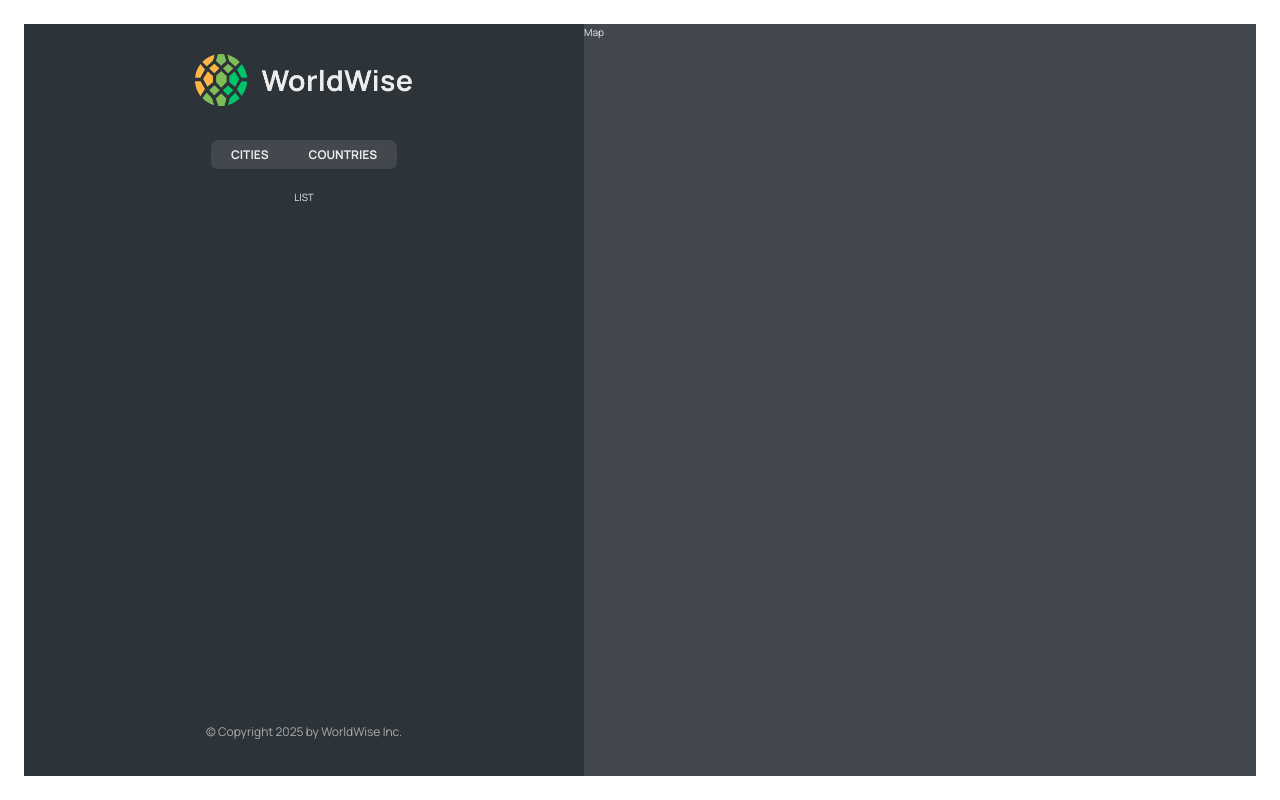
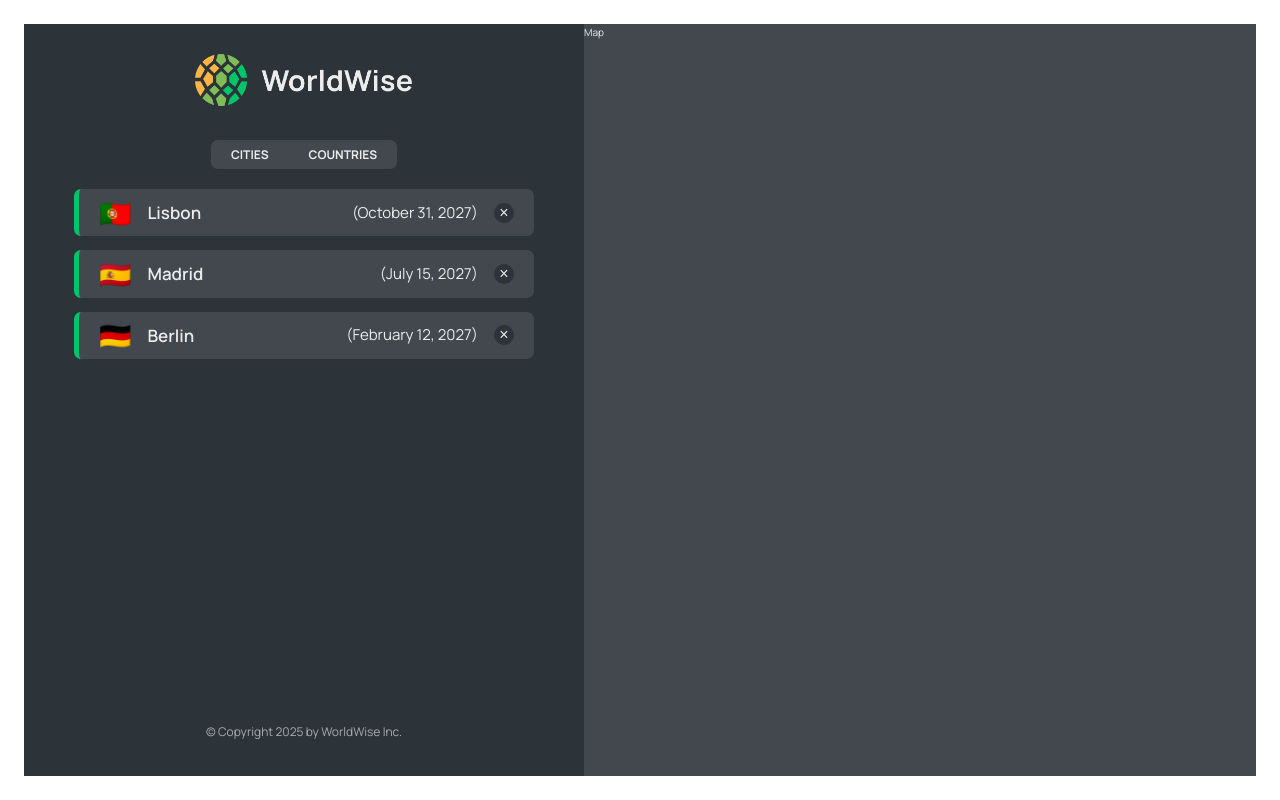
Before and after one commit to jayaquino/learning-react-worldwise, a React (Vite) app: page /app in a window 1280 px wide. Built offline with nearby package versions, Linux system fonts and the light colour scheme; data requests are answered from the project's data file.

Commit message:
feature(cities): add cities list

```diff
--- a/package.json
+++ b/package.json
@@ -7,9 +7,11 @@
     "dev": "vite",
     "build": "vite build",
     "lint": "eslint . --ext js,jsx --report-unused-disable-directives --max-warnings 0",
-    "preview": "vite preview"
+    "preview": "vite preview",
+    "server": "json-server --watch data/cities.json --port 9000 --delay 500"
   },
   "dependencies": {
+    "json-server": "^0.17.3",
     "react": "^18.2.0",
     "react-dom": "^18.2.0",
     "react-router-dom": "^6.28.2"
--- a/src/App.jsx
+++ b/src/App.jsx
@@ -5,8 +5,30 @@ import Homepage from "./pages/Homepage";
 import PageNotFound from "./pages/PageNotFound";
 import AppLayout from "./pages/AppLayout";
 import Login from "./pages/Login";
+import CityList from "./components/CityList";
+import { useState, useEffect } from "react";
+
+const BASE_URL = "http://localhost:9000";
 
 function App() {
+  const [cities, setCities] = useState([]);
+  const [isLoading, setIsLoading] = useState(false);
+
+  useEffect(function () {
+    async function fetchCities() {
+      try {
+        setIsLoading(true);
+        const res = await fetch(`${BASE_URL}/cities`);
+        const data = await res.json();
+        setCities(data);
+      } catch {
+        alert("There was an error loading data...");
+      } finally {
+        setIsLoading(false);
+      }
+    }
+    fetchCities();
+  }, []);
   return (
     <BrowserRouter>
       <Routes>
@@ -15,8 +37,14 @@ function App() {
         <Route path="pricing" element={<Pricing />} />
         <Route path="login" element={<Login />} />
         <Route path="app" element={<AppLayout />}>
-          <Route index element={<p>LIST</p>} />
-          <Route path="cities" element={<p>List of cities</p>} />
+          <Route
+            index
+            element={<CityList cities={cities} isLoading={isLoading} />}
+          />
+          <Route
+            path="cities"
+            element={<CityList cities={cities} isLoading={isLoading} />}
+          />
           <Route path="countries" element={<p>List of countries</p>} />
           <Route path="form" element={<p>Form</p>} />
         </Route>
--- /dev/null
+++ b/src/components/CityItem.jsx
@@ -0,0 +1,23 @@
+import styles from "./CityItem.module.css";
+
+const formatDate = (date) =>
+  new Intl.DateTimeFormat("en", {
+    day: "numeric",
+    month: "long",
+    year: "numeric",
+  }).format(new Date(date));
+
+function CityItem({ city }) {
+  const { cityName, emoji, date } = city;
+
+  return (
+    <li className={styles.cityItem}>
+      <span className={styles.emoji}>{emoji}</span>
+      <h3 className={styles.name}>{cityName}</h3>
+      <time className={styles.date}>({formatDate(date)})</time>
+      <button className={styles.deleteBtn}>&times;</button>
+    </li>
+  );
+}
+
+export default CityItem;
--- /dev/null
+++ b/src/components/CityList.jsx
@@ -0,0 +1,23 @@
+import styles from "./CityList.module.css";
+import Spinner from "./Spinner";
+import CityItem from "./CityItem";
+import Message from "./Message";
+
+function CityList({ cities, isLoading }) {
+  if (isLoading) return <Spinner />;
+
+  if (!cities.length)
+    return (
+      <Message message="Add your first city by clicking on a city on the map" />
+    );
+
+  return (
+    <ul className={styles.cityList}>
+      {cities.map((city) => (
+        <CityItem city={city} key={city.id} />
+      ))}
+    </ul>
+  );
+}
+
+export default CityList;
```
Also changed, not shown: .eslintrc.cjs, 1 other file (tests, documents, lock files or other folders).
